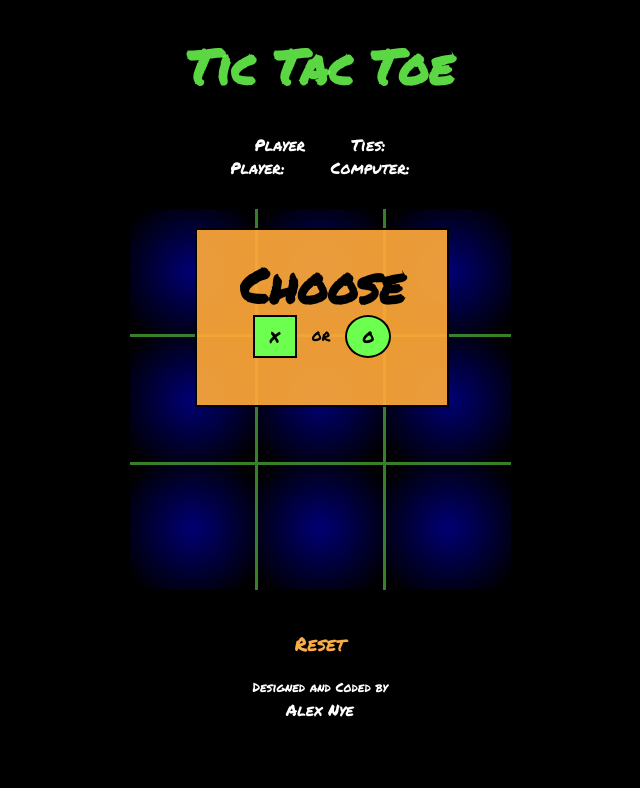
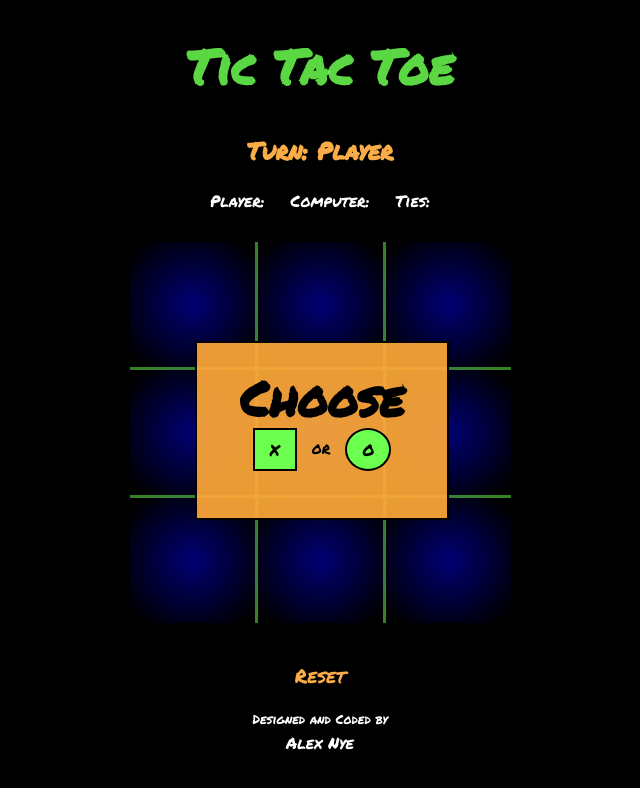
Before and after one commit to galexynye/Tic-Tac-Toe, a website: page index.html in a window 1280 px wide. Shown: the whole page, without its empty margins (320-960 px from the left). Drawn offline with nearby package versions, Linux system fonts and the light colour scheme.

Commit message:
Restyling messages

```diff
--- a/index.html
+++ b/index.html
@@ -12,21 +12,15 @@
 <body >
     <div id="tic-tac-toe-container">
         <h1>Tic Tac Toe</h1>
+        <h2 id="turn_Score">Turn: Player</h2>
         <div>
-            <!-- <p id="score-title">Score</p> -->
             <div id=score>
-                <p id="turn_Score">Player</p>
-                <p id="ties_Score">Ties: </p>
-
-                <div>
                 <p id="player_Score">Player: </p>
                 <p id="computer_Score">Computer:</p>
+                <p id="ties_Score">Ties: </p>
+            </div>
         </div>
 
-
-            </div>
-
-        </div>
         <div id="game-board">
             <div class="game-board__row">
                 <div id="box-0" class="game-board__box  border__bottom"></div>
@@ -44,12 +38,8 @@
                 <div id="box-8" class="game-board__box border__left"></div>
             </div>
 
-        </div>
-    <p id="reset_Button"
-        onclick="ticTacToe.masterReset()"
-    >Reset</p>
-    <p style="font-size: .8em; margin-top:20px">Designed and Coded by</p>
-    <p style="margin-top:-10px;">Alex Nye</p>
+            <!-- ALERT Boxes -->
+
             <div id="chooseXO" class="alert_box animated flipInX">
                 <h2 id="chooseTitle">Choose</h2>
                 <div class="alert_box_message">
@@ -70,8 +60,13 @@
                 <p class="x_out alert_box_message_button" onclick="ticTacToe.hideOrShow('tie')">x</p>
                 <h2>Tie!!!</h2>
             </div>
+        </div> <!-- end board div -->
 
-
+        <p id="reset_Button"
+            onclick="ticTacToe.masterReset()"
+        >Reset</p>
+        <p style="font-size: .8em; margin-top:20px">Designed and Coded by</p>
+        <p style="margin-top:-10px;">Alex Nye</p>
     </div> <!-- end container div            -->
 
     <script src="script.js"></script>
--- a/script.js
+++ b/script.js
@@ -19,13 +19,13 @@
   // ---------------- Set board and Game State Functions ----------------
   hideOrShow(id, show) {
     if (show) {
-      // document.getElementById(id).classList.add('animated');
-      // document.getElementById(id).classList.add(this.alertAnimation);
       document.getElementById(id).classList.remove('hide');
+      document.getElementById(id).classList.add('animated');
+      document.getElementById(id).classList.add(this.alertAnimation);
     } else {
+      document.getElementById(id).classList.remove('animated');
+      document.getElementById(id).classList.remove(this.alertAnimation);
       document.getElementById(id).classList.add('hide');
-      // document.getElementById(id).classList.remove('animated');
-      // document.getElementById(id).classList.remove(this.alertAnimation);
       this.resetBoard();
     }
   },
@@ -39,7 +39,7 @@
     }
     this.hideOrShow(id);
   },
-
+  // Sets HTML only dependent on the turn status.
   setTurn() {
     document.getElementById('turn_Score').innerHTML = `Turn: ${this.turnStatus}`;
   },
@@ -86,23 +86,20 @@
 
     ) {
       this.gameBoardStatus = [1, 1, 1, 1, 1, 1, 1, 1, 1];
-      setTimeout(() => {
+
       this.hideOrShow(`${xO}Wins`, true);
       if (xO == this.playerLetter) {
         this.score.Player++;
       } else {
         this.score.Computer++;
       }
-      }, 200);
       return false;
     }
-    return true;
+    return true; // Returns true to trigger check tie function
   },
   checkTie() {
     if (!this.gameBoardStatus.includes(0)) {
-      setTimeout(() => {
       this.hideOrShow('tie', true);
-      }, 200);
       this.score.Ties++;
     }
   },
@@ -113,6 +110,7 @@
     const ply = this.playerLetter;
     const totals = this.getTotals();
     if (this.turnStatus == 'computer') {
+      // These are various round 3 checks not covered by the 1 or 2 in a row check
       if ((totals[0] <= 1 && totals[1] == 0) || totals[1] == 0) {
         this.round1();
       } else if (y[4] == ply && y[8] == ply && totals[0] <= 2) {
@@ -126,6 +124,7 @@
       } else if (((y[7] == ply && y[5] == ply))
         && totals[0] <= 2) {
         this.computerMakeXO(8);
+        // Checks two in a Row, if not does one in a row. Both check if computer can do it first.
       } else if (this.twoInARowCheck() == false) {
         this.oneInARowCheck();
       }
--- a/style.css
+++ b/style.css
@@ -14,6 +14,10 @@
     color: rgba(108, 255, 79, 0.842)
 }
 
+#turn_Score {
+    color: #FAAD47;
+}
+
 #score {
     margin-bottom: 10px;
 }
@@ -21,12 +25,13 @@
 
 
 #score p {
-    margin:5px 20px;
+    margin:5px 10px;
     display: inline;
 }
 
 
 #game-board {
+    position: relative;
     display:flex;
     flex-flow: column;
     align-items: center;
@@ -79,7 +84,7 @@
 
 .alert_box {
     position: absolute;
-    top: 40%;
+    top: 50%;
     left:50%;
     height: 175px;
     width: 250px;
@@ -91,7 +96,8 @@
     display: flex;
     align-items: center;
     flex-flow: column;
-    justify-content: center;;
+    justify-content: center;
+    z-index: 1000;
 }
 
 
@@ -151,9 +157,5 @@
         transform: scale(.7);
         margin-top: -90px;
     }
-    .alert_box {
-    position: absolute;
-    top: 53%;
-    left:50%;
-    }
+
 }
```
Lines whose indentation alone changed are shown as unchanged.
